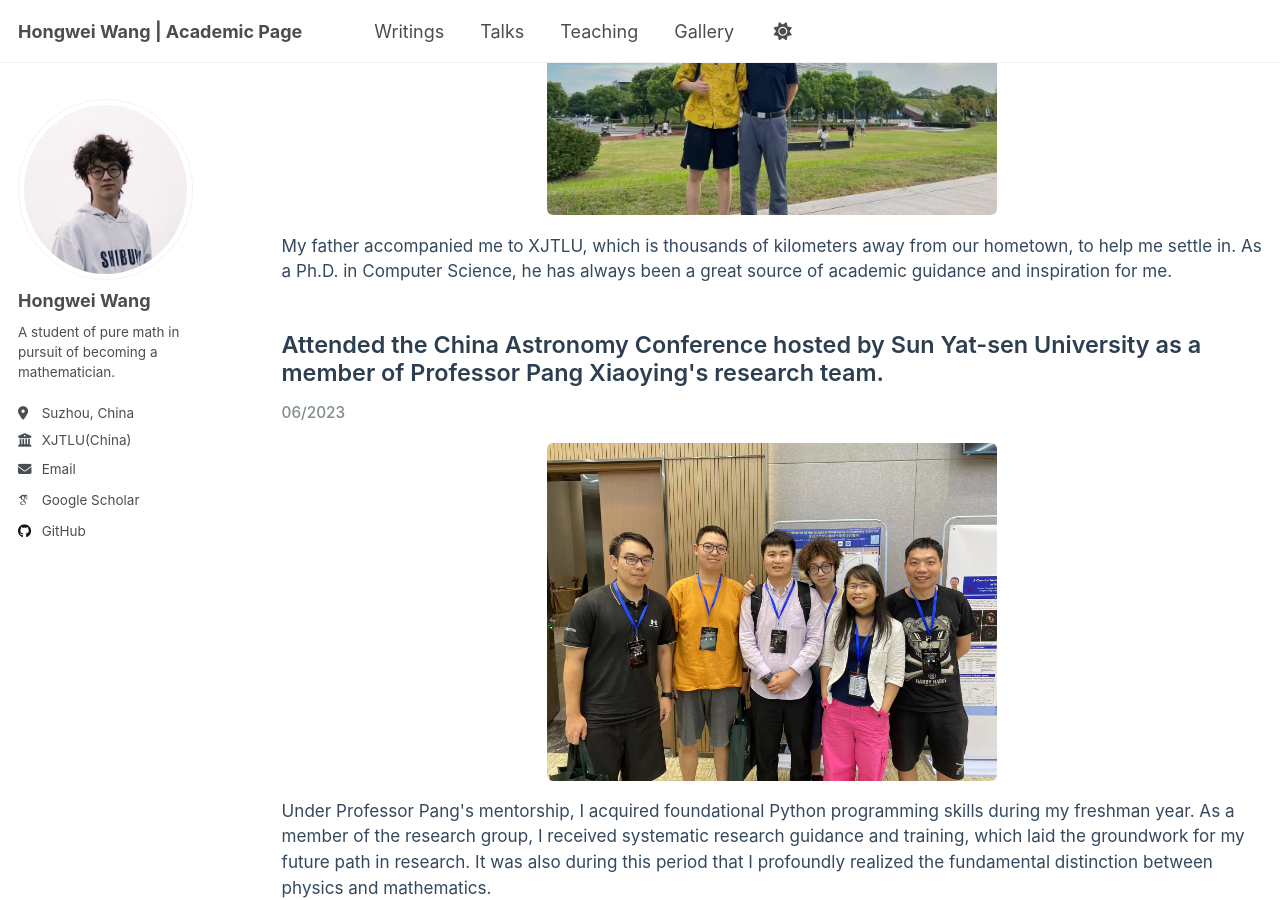
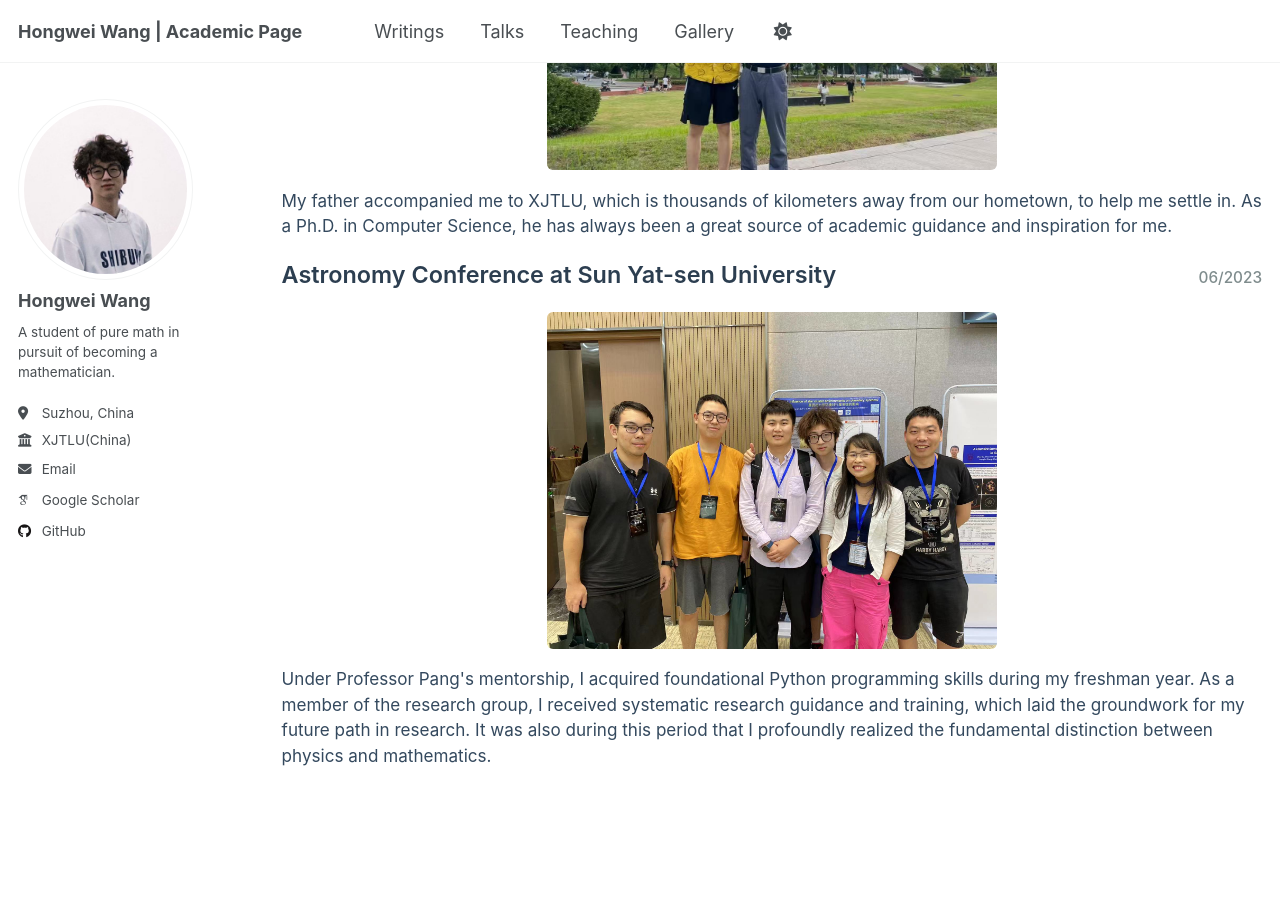
Before and after one commit to WangHongWei-AcademicPage/WangHongWei-AcademicPage.github.io, a Jekyll site: the page built from _pages/gallery.html, in a window 1280 px wide and 900 px high, scrolled down 448 px. Built offline with Jekyll 4.4.1, drawn with Linux system fonts in a browser that asks for light colours; some web fonts are replaced; a script that is not in the unit is left out.

Commit message:
Update gallery.html

```diff
--- a/_pages/gallery.html
+++ b/_pages/gallery.html
@@ -9,16 +9,20 @@ author_profile: true
 
 <div class="gallery">
   <div class="gallery-item">
-    <h3 style="margin-bottom: 0.3em; color: #2c3e50; font-size: 1.3em; font-weight: 600;">A journey of a thousand miles begins with a single step</h3>
-    <p style="margin-bottom: 1.2em; color: #7f8c8d; font-size: 0.85em; font-weight: 500;">09/2022</p>
-    <img src="../assets/start_1.png" alt="Presenting research at summer fellowship" style="max-width: 450px; width: 90%; height: auto; display: block; margin: 0 auto; border-radius: 6px;">
+    <div style="display: flex; align-items: baseline; justify-content: space-between; margin-bottom: 1.2em;">
+      <h3 style="margin: 0; color: #2c3e50; font-size: 1.3em; font-weight: 600;">A journey of a thousand miles begins with a single step</h3>
+      <p style="margin: 0 0 0 15px; color: #7f8c8d; font-size: 0.85em; font-weight: 500; white-space: nowrap;">09/2022</p>
+    </div>
+    <img src="../assets/start_1.png" alt="My father accompanying me to XJTLU" style="max-width: 450px; width: 90%; height: auto; display: block; margin: 0 auto; border-radius: 6px;">
     <p style="margin-top: 1em; color: #34495e; font-size: 0.95em; line-height: 1.5;">My father accompanied me to XJTLU, which is thousands of kilometers away from our hometown, to help me settle in. As a Ph.D. in Computer Science, he has always been a great source of academic guidance and inspiration for me.</p>
   </div>
 
   <div class="gallery-item">
-    <h3 style="margin-bottom: 0.3em; color: #2c3e50; font-size: 1.3em; font-weight: 600;">Attended the China Astronomy Conference hosted by Sun Yat-sen University as a member of Professor Pang Xiaoying's research team.</h3>
-    <p style="margin-bottom: 1.2em; color: #7f8c8d; font-size: 0.85em; font-weight: 500;"> 06/2023</p>
-    <img src="../assets/pang.png" alt="Working with Professor Pang on astronomy research" style="max-width: 450px; width: 90%; height: auto; display: block; margin: 0 auto; border-radius: 6px;">
+    <div style="display: flex; align-items: baseline; justify-content: space-between; margin-bottom: 1.2em;">
+      <h3 style="margin: 0; color: #2c3e50; font-size: 1.3em; font-weight: 600;">Astronomy Conference at Sun Yat-sen University</h3>
+      <p style="margin: 0 0 0 15px; color: #7f8c8d; font-size: 0.85em; font-weight: 500; white-space: nowrap;">06/2023</p>
+    </div>
+    <img src="../assets/pang.png" alt="Attending astronomy conference with Professor Pang's team" style="max-width: 450px; width: 90%; height: auto; display: block; margin: 0 auto; border-radius: 6px;">
     <p style="margin-top: 1em; color: #34495e; font-size: 0.95em; line-height: 1.5;">Under Professor Pang's mentorship, I acquired foundational Python programming skills during my freshman year. As a member of the research group, I received systematic research guidance and training, which laid the groundwork for my future path in research. It was also during this period that I profoundly realized the fundamental distinction between physics and mathematics.</p>
   </div>
 </div>
```
